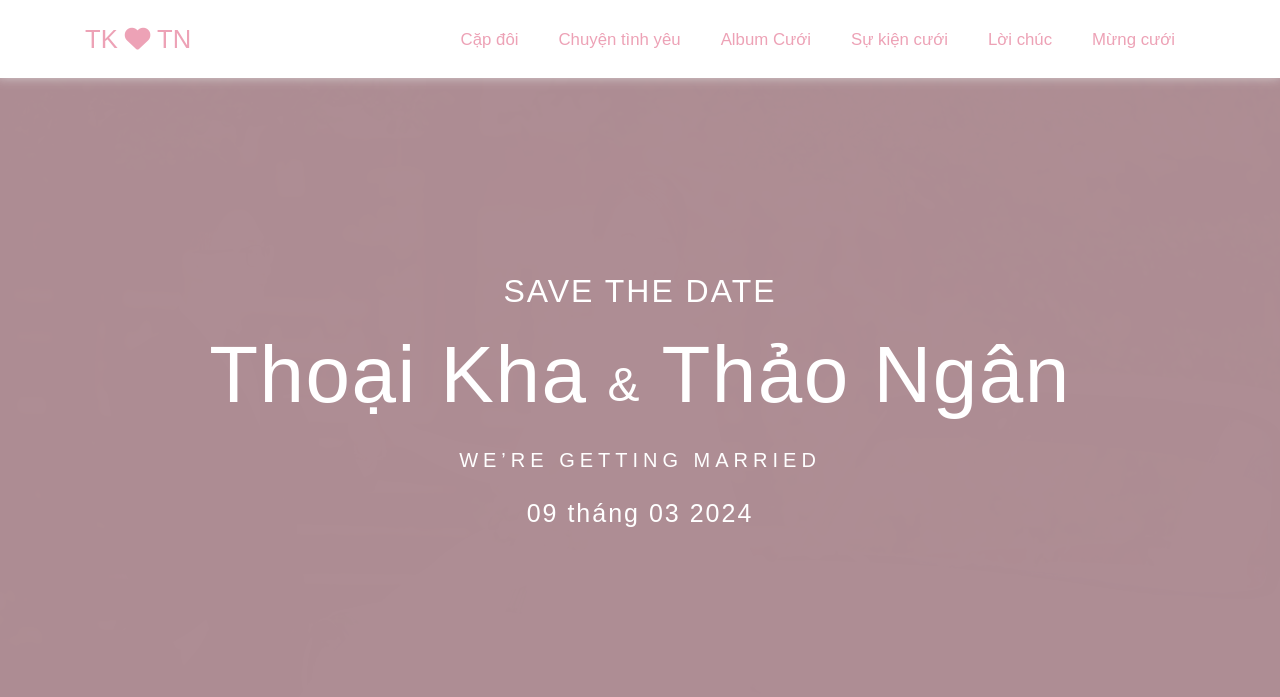
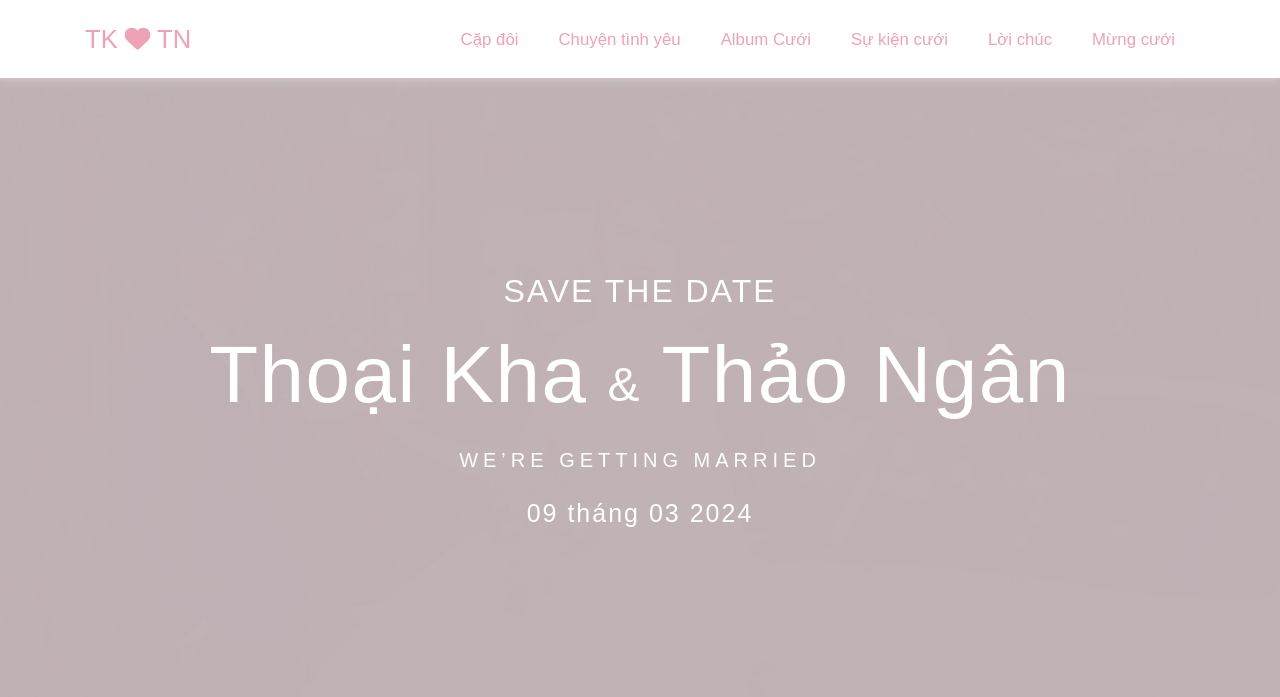
Before and after one commit to boint99/ThaoNgan_wedding, a plain HTML site: page index.html in a window 1280 px wide. Shown: the top 697 px of the page. Drawn offline with nearby package versions, Linux system fonts and the light colour scheme; some packages are replaced by stand-ins of ours; no server answers; a script that the page names is missing; a web font is replaced by a local one.

```diff
--- a/assets/scss/style.scss
+++ b/assets/scss/style.scss
@@ -221,7 +221,7 @@
         height: 100%;
         width: 100%;
         position: absolute;
-        background-color: #9A717A;
+        background-color: #9d868cc9;
         background-size: cover;
         background-position: 50%;
         top: 0;
```
Also changed, not shown: assets/css/style.css, assets/images/favicon.ico (added), assets/images/favicon.png (added), assets/images/qr.png (deleted).
